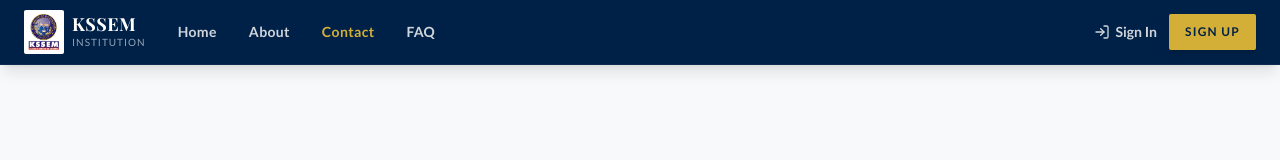
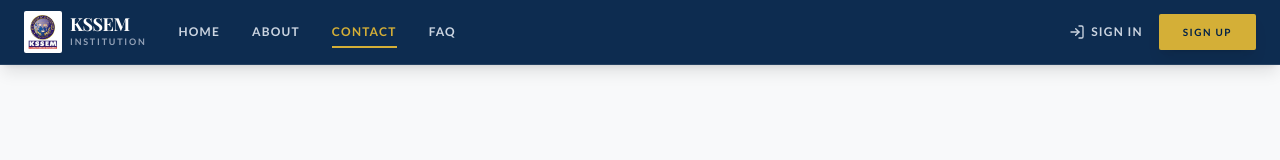
Before and after one commit to toxicbishop/KSSEM-College-ERP-System, a Next.js app: page /contact in a window 1280 px wide. Shown: the top 160 px of the page. Built offline with nearby package versions, Linux system fonts and the light colour scheme; no server answers.

Commit message:
Refined Navigation

```diff
--- a/src/components/layout/public-header.tsx
+++ b/src/components/layout/public-header.tsx
@@ -19,88 +19,97 @@ export function PublicHeader() {
   ];
 
   return (
-    <header className="sticky top-0 z-50 w-full bg-kssem-navy shadow-lg border-b border-white/5">
-      <div className="container flex h-16 items-center px-6 mx-auto max-w-7xl">
-        <Link href="/" className="mr-8 flex items-center gap-2 group">
-          <div className="bg-white p-1 rounded-sm flex items-center justify-center group-hover:scale-105 transition-transform">
+    <header className="sticky top-0 z-50 w-full bg-kssem-navy/95 backdrop-blur-md shadow-lg border-b border-white/10">
+      <div className="container flex h-16 items-center px-6 mx-auto max-w-7xl justify-between">
+        <div className="flex items-center gap-8">
+          <Link href="/" className="flex items-center gap-2 group">
+            <div className="bg-white p-1 rounded-sm flex items-center justify-center group-hover:rotate-3 transition-transform duration-300 shadow-sm">
               <Image
                 src="/collage-logo.png"
                 alt="KSSEM Logo"
-              width={32}
-              height={32}
+                width={30}
+                height={30}
                 className="object-contain"
               />
             </div>
-          <div className="flex flex-col">
-            <span className="font-serif font-bold text-white text-lg tracking-wide leading-none">
+            <div className="flex flex-col text-left">
+              <span className="font-serif font-bold text-white text-lg tracking-tight leading-none group-hover:text-kssem-gold transition-colors">
                 KSSEM
               </span>
-            <span className="text-slate-400 text-[10px] uppercase tracking-widest mt-0.5">
+              <span className="text-slate-400 text-[9px] uppercase tracking-[0.2em] mt-0.5 font-bold">
                 Institution
               </span>
             </div>
           </Link>
 
           {/* Desktop Navigation */}
-        <nav className="hidden md:flex items-center space-x-8 text-sm font-semibold tracking-wide">
+          <nav className="hidden md:flex items-center space-x-8 text-xs font-bold uppercase tracking-widest">
             {navLinks.map((link) => {
               const isActive = pathname === link.href;
               return (
                 <Link
                   key={link.href}
                   href={link.href}
-                className={`${
+                  className={`transition-all duration-200 relative py-1 ${
                     isActive
-                    ? "text-kssem-gold"
-                    : "text-gray-300 hover:text-white transition-colors"
+                      ? "text-kssem-gold after:content-[''] after:absolute after:-bottom-1 after:left-0 after:w-full after:h-[2px] after:bg-kssem-gold"
+                      : "text-slate-300 hover:text-white"
                   }`}>
                   {link.label}
                 </Link>
               );
             })}
           </nav>
+        </div>
 
         {/* Right side Actions */}
-        <nav className="ml-auto flex items-center space-x-4">
+        <nav className="flex items-center space-x-6">
           {!loading && (
             <>
               {user ? (
-                <div className="flex items-center gap-3">
+                <div className="flex items-center gap-6">
                   <Link
                     href="/dashboard"
-                    className="hidden sm:flex items-center gap-2 text-gray-300 text-sm font-semibold hover:text-kssem-gold transition-colors">
+                    className="hidden sm:flex items-center gap-2 text-slate-300 text-xs font-bold uppercase tracking-widest hover:text-kssem-gold transition-colors">
                     <LayoutDashboard className="h-4 w-4" />
-                    Dashboard
+                    Portal
                   </Link>
-                  <Link href="/profile">
-                    <Button
-                      variant="ghost"
-                      size="sm"
-                      className="text-white hover:bg-white/10 rounded-full h-9 w-9 p-0 border border-kssem-gold/30">
+                  <Link
+                    href="/profile"
+                    className="flex items-center gap-3 group/profile">
+                    <div className="text-right hidden sm:block">
+                      <p className="text-white text-xs font-bold leading-tight group-hover/profile:text-kssem-gold transition-colors">
+                        {user.displayName?.split(" ")[0] || "User"}
+                      </p>
+                      <p className="text-slate-500 text-[10px] uppercase tracking-tighter">
+                        Active Session
+                      </p>
+                    </div>
+                    <div className="rounded-full border border-kssem-gold/30 p-0.5 group-hover/profile:border-kssem-gold transition-colors bg-white/5">
                       {user.photoURL ? (
                         <Image
                           src={user.photoURL}
                           alt="Profile"
-                          width={32}
-                          height={32}
-                          className="rounded-full shadow-sm"
+                          width={28}
+                          height={28}
+                          className="rounded-full"
                         />
                       ) : (
                         <UserCircle className="h-6 w-6 text-kssem-gold" />
                       )}
-                    </Button>
+                    </div>
                   </Link>
                 </div>
               ) : (
-                <div className="flex items-center gap-3">
+                <div className="flex items-center gap-4">
                   <Link
                     href="/signin"
-                    className="text-gray-300 text-sm font-semibold hover:text-white transition-colors flex items-center gap-1.5">
+                    className="text-slate-300 text-xs font-bold uppercase tracking-widest hover:text-white transition-colors flex items-center gap-1.5">
                     <LogIn className="h-4 w-4" />
                     Sign In
                   </Link>
                   <Link href="/signup">
-                    <Button className="bg-kssem-gold text-kssem-navy hover:bg-[#c4a030] h-9 px-4 font-bold text-xs uppercase tracking-widest rounded-sm transition-all shadow-md active:scale-95">
+                    <Button className="bg-kssem-gold text-kssem-navy hover:bg-[#c4a030] h-9 px-6 font-bold text-[10px] uppercase tracking-[0.15em] rounded-sm transition-all shadow-lg active:scale-95 hover:-translate-y-0.5">
                       Sign Up
                     </Button>
                   </Link>
```
Lines whose indentation alone changed are shown as unchanged.
